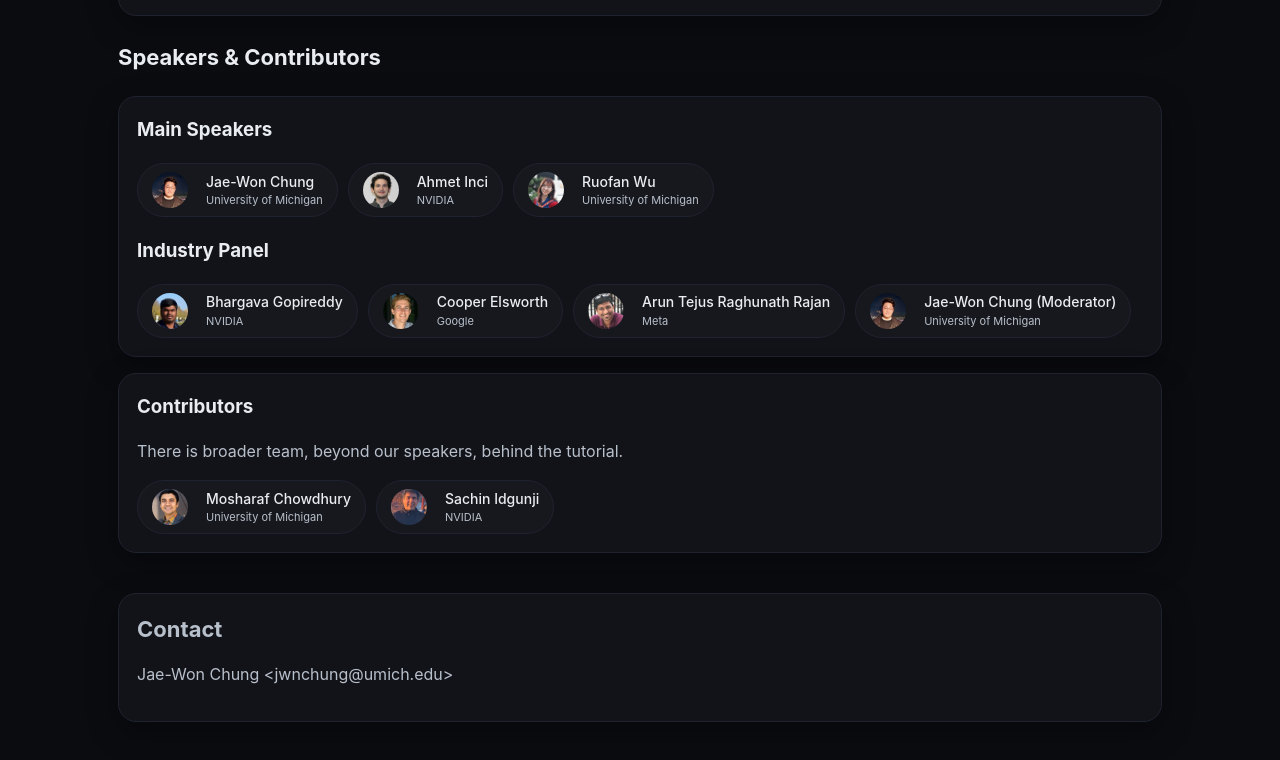
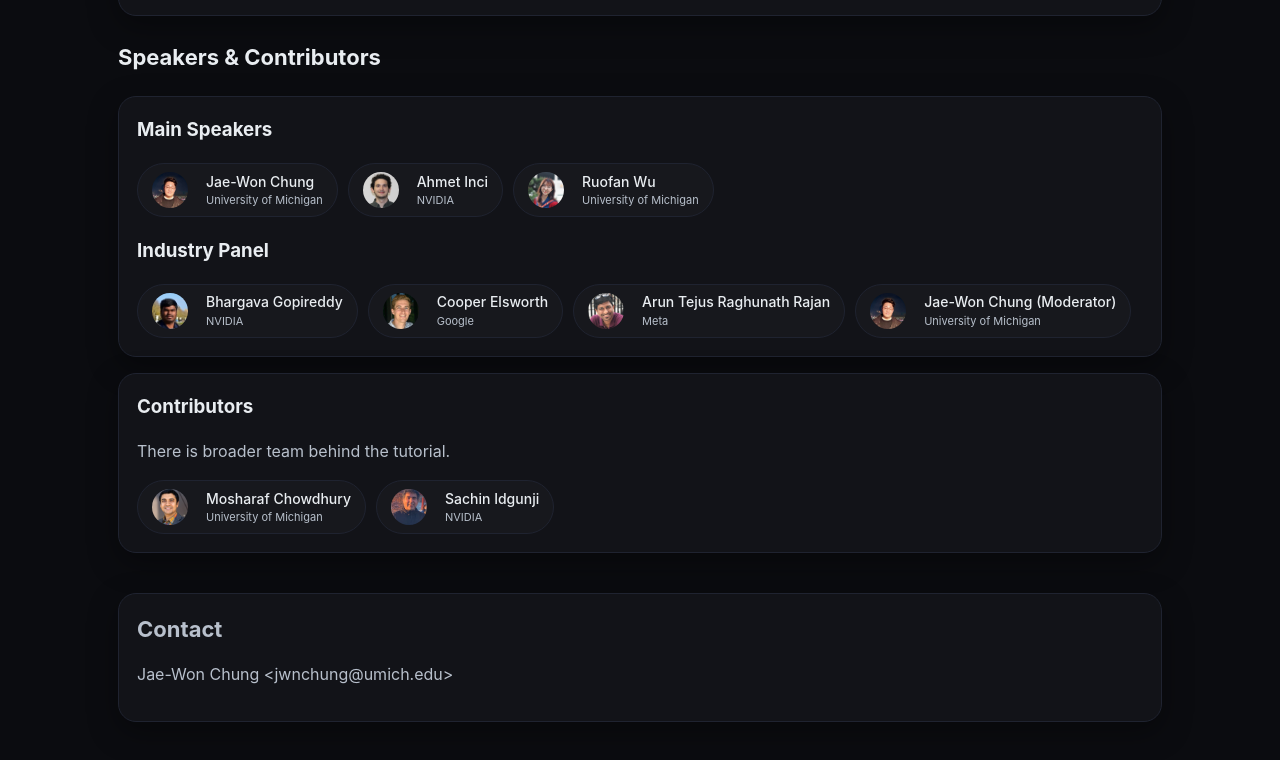
Before and after one commit to ml-energy/tutorials, a plain HTML site: page neurips25/index.html in a window 1280 px wide. Shown: the part 1158-1918 px from the top of the page. Drawn offline with Linux system fonts and the light colour scheme.

Commit message:
Fix typo

```diff
--- a/neurips25/index.html
+++ b/neurips25/index.html
@@ -165,7 +165,7 @@
         </div>
         <div class="card" style="grid-column: span 12;">
           <h3 style="margin-top:0;">Contributors</h3>
-          <p class="muted">There is broader team, beyond our speakers, behind the tutorial.</p>
+          <p class="muted">There is broader team behind the tutorial.</p>
           <div class="people" id="contributors-list">
             <a class="chip" href="https://mosharaf.com">
               <span class="avatar" style="background-image: url('./assets/images/people/mosharaf.jpg')" aria-hidden="true"></span>
```
